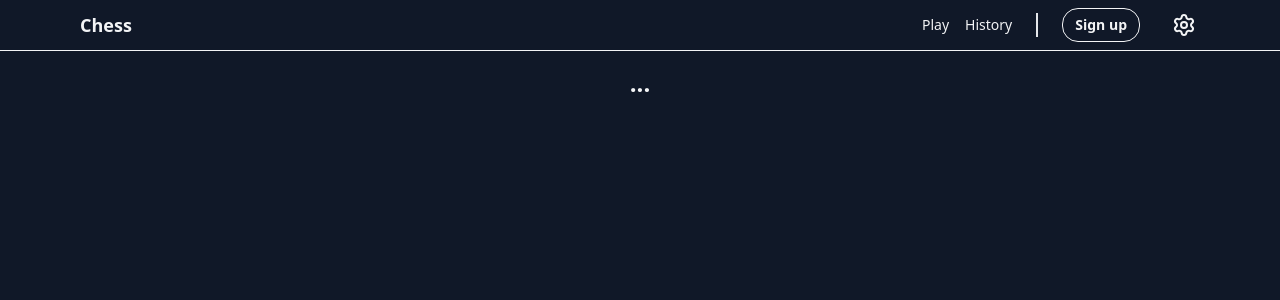
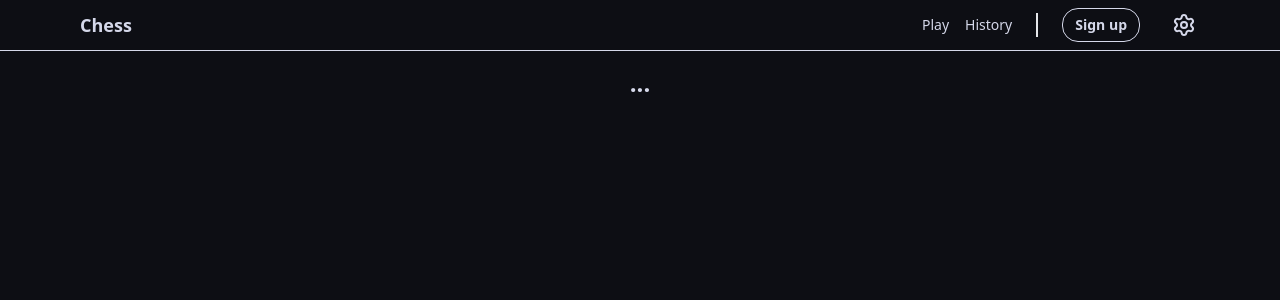
Before and after one commit to csirikk/unofficial-lichess-client, a React (Vite) app: page / in a window 1280 px wide. Shown: the top 300 px of the page. Built offline with nearby package versions, Linux system fonts and the light colour scheme.

Commit message:
feat: prettier layout

```diff
--- a/src/ui/Layout.tsx
+++ b/src/ui/Layout.tsx
@@ -7,9 +7,11 @@ interface LayoutProps {
 
 export default function Layout({ children }: LayoutProps) {
 	return (
-		<div className="min-h-screen bg-white dark:bg-gray-900 text-gray-900 dark:text-gray-100">
+		<div className="min-h-screen bg-[rgb(var(--color-surface-base))] text-[rgb(var(--color-fg-primary))]">
 			<Navbar />
-			<main className="container mx-auto p-4">{children}</main>
+			<main className="container mx-auto w-full p-4 text-[rgb(var(--color-fg-primary))]">
+				{children}
+			</main>
 		</div>
 	);
 }
```
